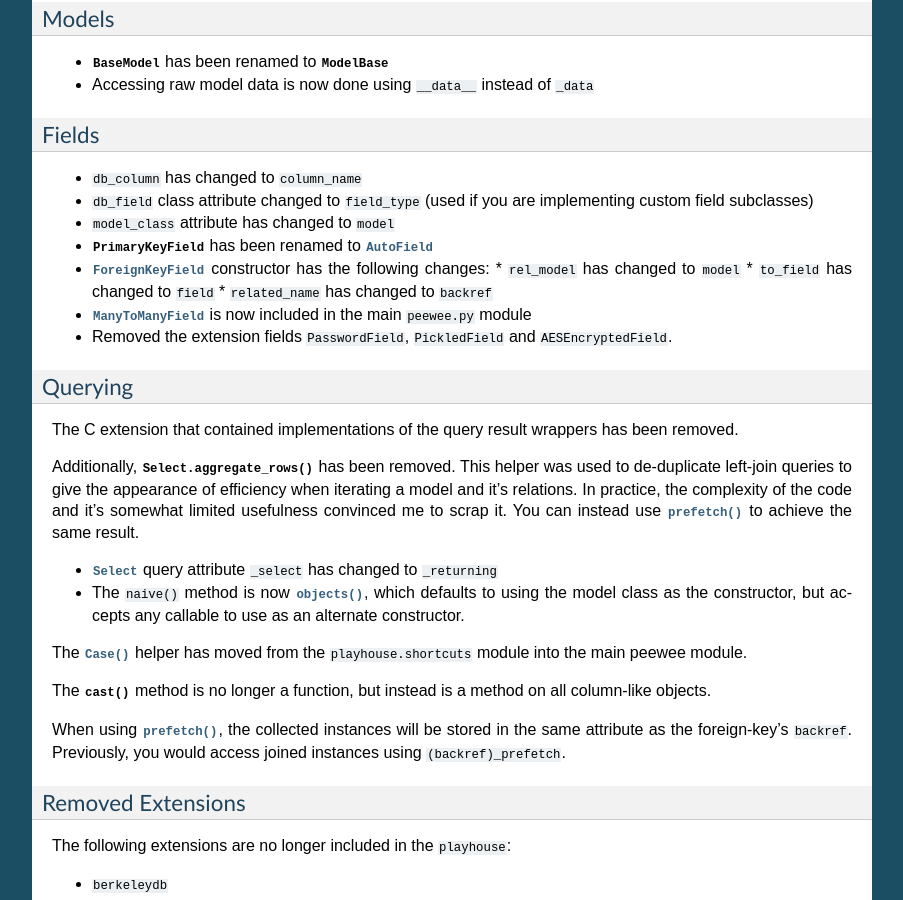
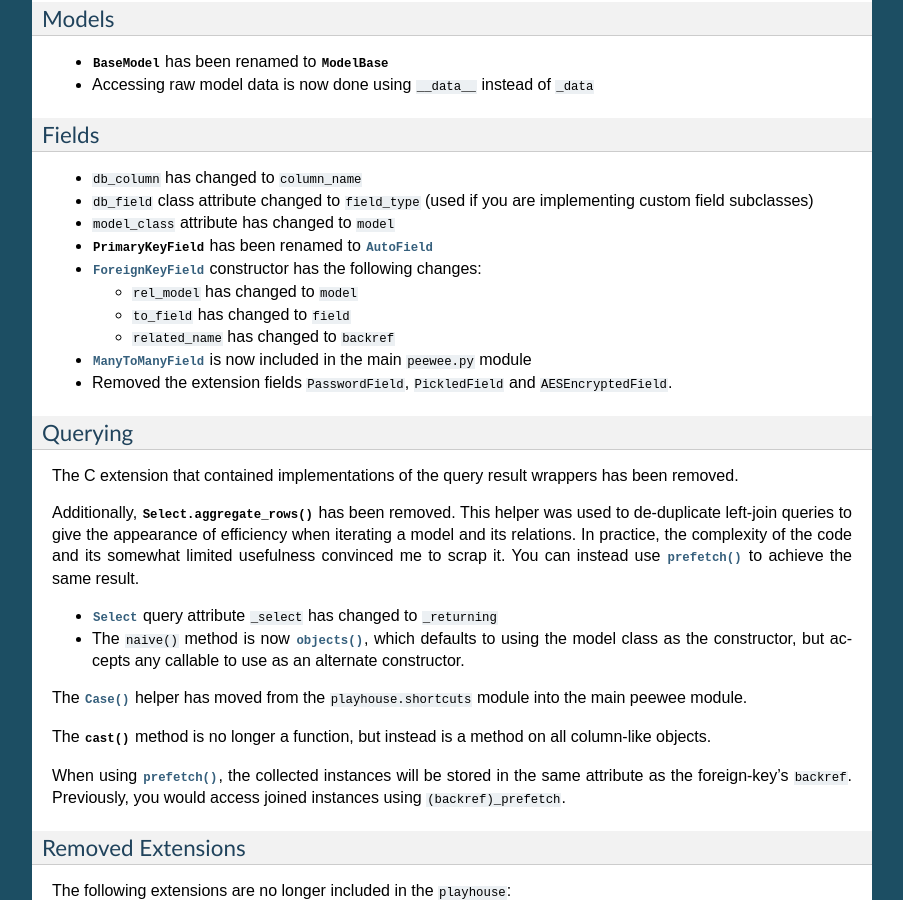
Before and after one commit to coleifer/peewee, a Sphinx documentation site: the page built from docs/peewee/changes.rst, in a window 1280 px wide and 900 px high, scrolled down 638 px. Shown: the whole window, without its empty margins (198-1101 px from the left). Built offline with Sphinx 7.4.7, drawn with Linux system fonts in a browser that asks for light colours; pages that are not in the unit, such as notebooks, are missing from menus.

Commit message:
Fix formatting and spelling issues

```diff
--- a/docs/peewee/changes.rst
+++ b/docs/peewee/changes.rst
@@ -50,9 +50,11 @@
 * ``model_class`` attribute has changed to ``model``
 * :py:class:`PrimaryKeyField` has been renamed to :py:class:`AutoField`
 * :py:class:`ForeignKeyField` constructor has the following changes:
+
   * ``rel_model`` has changed to ``model``
   * ``to_field`` has changed to ``field``
   * ``related_name`` has changed to ``backref``
+
 * :py:class:`ManyToManyField` is now included in the main ``peewee.py`` module
 * Removed the extension fields ``PasswordField``, ``PickledField`` and
   ``AESEncryptedField``.
@@ -65,8 +67,8 @@
 
 Additionally, :py:meth:`Select.aggregate_rows` has been removed. This helper
 was used to de-duplicate left-join queries to give the appearance of efficiency
-when iterating a model and it's relations. In practice, the complexity of the
-code and it's somewhat limited usefulness convinced me to scrap it. You can
+when iterating a model and its relations. In practice, the complexity of the
+code and its somewhat limited usefulness convinced me to scrap it. You can
 instead use :py:func:`prefetch` to achieve the same result.
 
 * :py:class:`Select` query attribute ``_select`` has changed to ``_returning``
```
